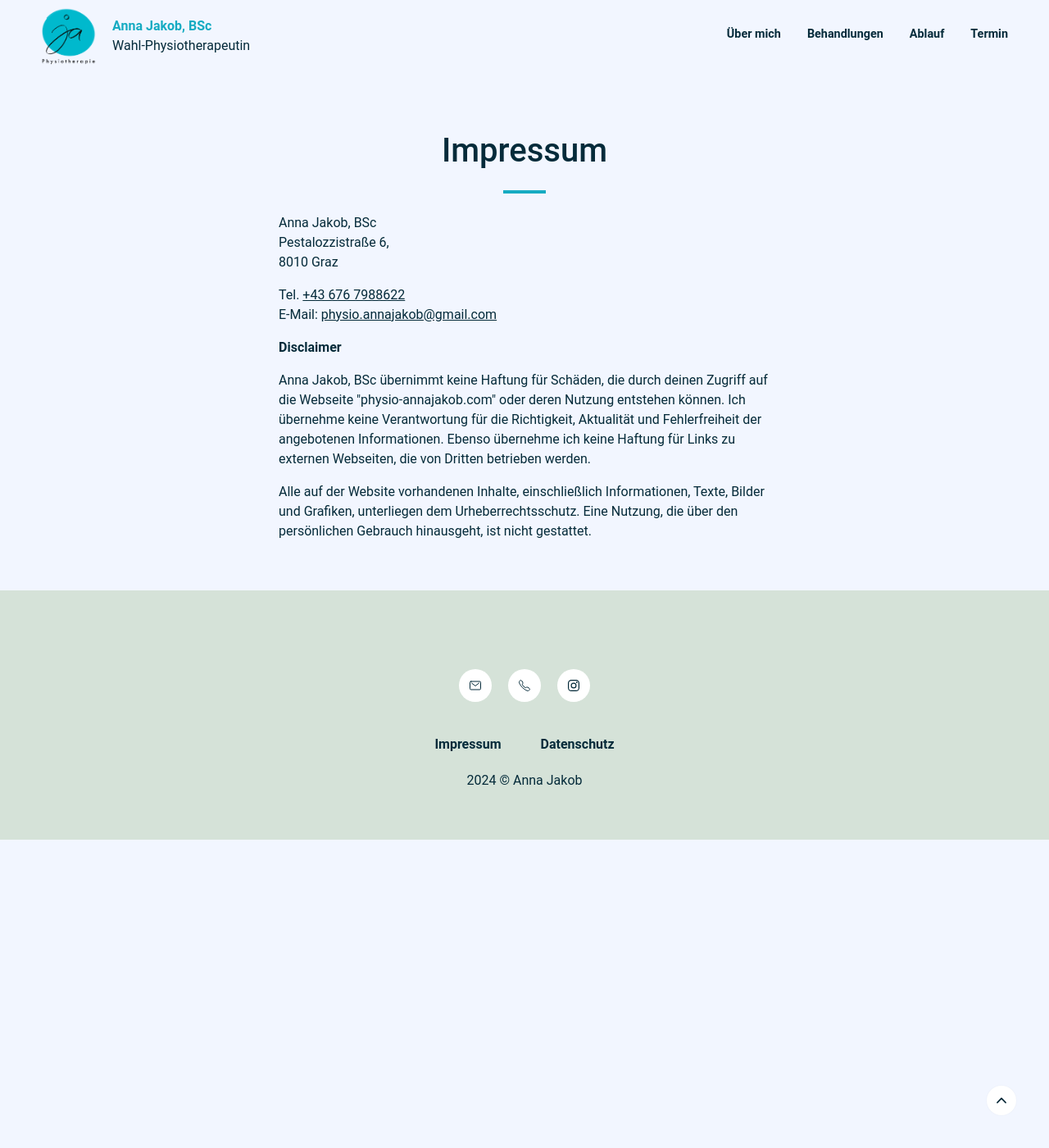
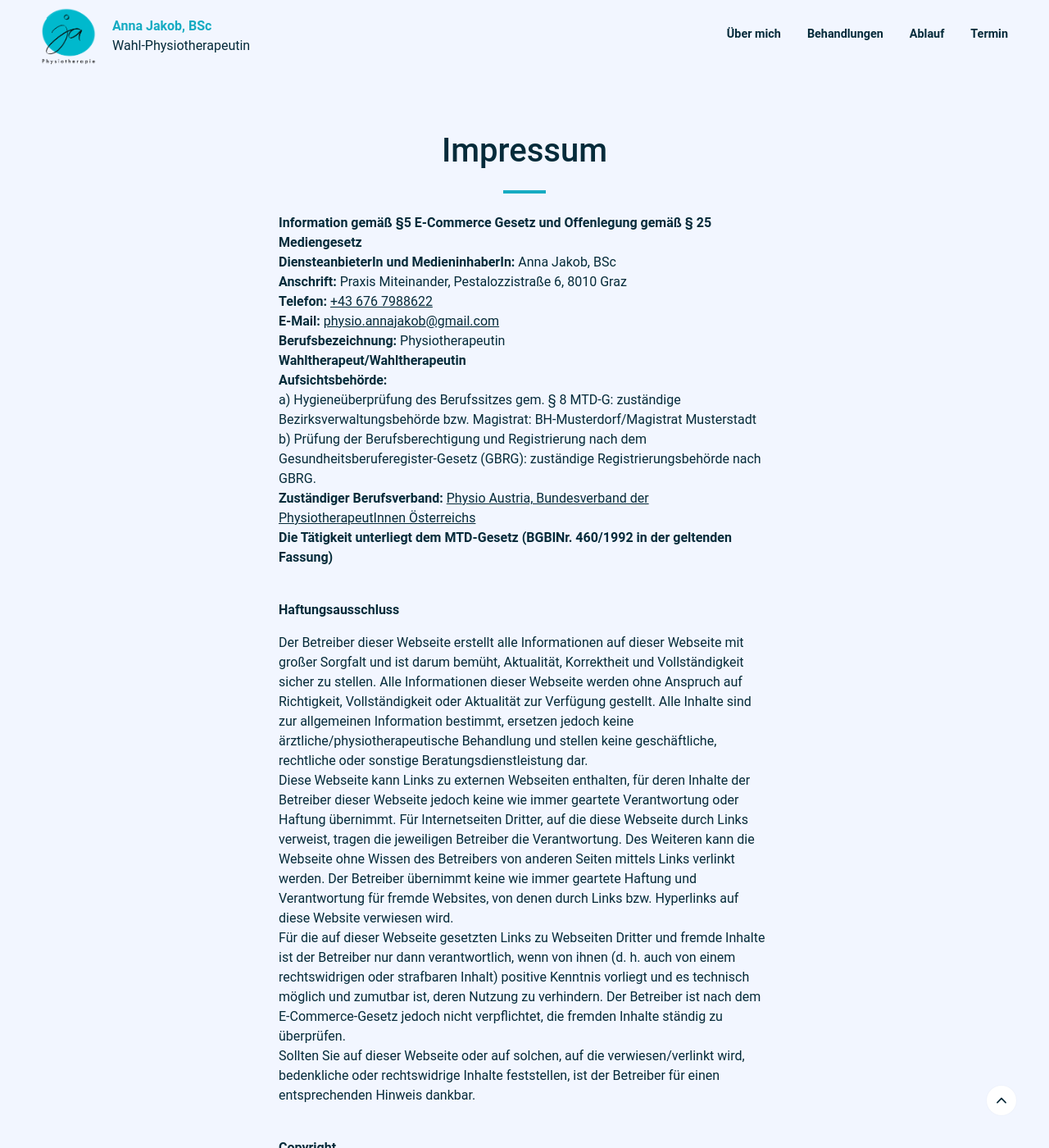
Before and after one commit to paulzwoelfer/annajakob-physio.github.io, a Jekyll site: the page built from imprint.md, in a window 1280 px wide and 1400 px high. Shown: the whole window at 82% size. Built offline with Jekyll 4.4.1, drawn with Linux system fonts in a browser that asks for light colours; some of the changed text lies outside the part shown.

Commit message:
add praxis miteinander

```diff
--- a/_config.yml
+++ b/_config.yml
@@ -20,7 +20,8 @@ instagram_url: https://instagram.com/physio_anna_jakob
 email: physio.annajakob@gmail.com
 phone: +43 676 7988622
 UID:
-adresse: Pestalozzistraße 6
+praxis_name: Praxis Miteinander
+adresse:  Pestalozzistraße 6
 city: 8010 Graz
 
 # build settings
--- a/_sass/physio/_contact.scss
+++ b/_sass/physio/_contact.scss
@@ -24,4 +24,13 @@
         height: 2rem;
         padding: 0 0 1rem 0;
     }
+
+    .logo {
+        max-width: 100%;
+
+        @include desktop {
+            width: 50%;
+            margin: auto;
+        }
+    }
 }
--- a/imprint.md
+++ b/imprint.md
@@ -6,28 +6,50 @@ permalink: impressum
 
 <div class="inner text-page">
     <p>
-        <span>Anna Jakob, BSc</span><br/>
-        <span>{{ site.adresse }}, </span><br/>
-        <span>{{ site.city }}</span>
-    </p>
-    <p>
-        <span>Tel.
-            <span >
+        <span><strong>Information gemäß §5 E-Commerce Gesetz und Offenlegung gemäß § 25 Mediengesetz</strong></span><br/>
+        <span><strong>DiensteanbieterIn und MedieninhaberIn:</strong> Anna Jakob, BSc</span><br/>
+        <span><strong>Anschrift:</strong> {{ site.praxis_name }}, {{ site.adresse }}, {{ site.city }}</span><br/>
+        <span><strong>Telefon: </strong>
                 <a href="tel:{{site.phone}}">{{site.phone}}</a>
-            </span>
         </span><br/>
-        <span>E-Mail:
+        <span><strong>E-Mail: </strong>
             <a href="mailto:{{site.email}}">{{site.email}}</a>
-        </span>
-    </p>
+        </span><br/>
+        <span><strong>Berufsbezeichnung:</strong> Physiotherapeutin</span><br/>
+        <span><strong>Wahltherapeut/Wahltherapeutin</strong></span><br/>
+        <span><strong>Aufsichtsbehörde: </strong><br/>
+            a) Hygieneüberprüfung des Berufssitzes gem. § 8 MTD-G: zuständige Bezirksverwaltungsbehörde bzw. Magistrat: BH-Musterdorf/Magistrat Musterstadt<br/>
+            b) Prüfung der Berufsberechtigung und Registrierung nach dem Gesundheitsberuferegister-Gesetz (GBRG): zuständige Registrierungsbehörde nach GBRG.
+        </span><br/>
+        <span><strong>Zuständiger Berufsverband:</strong> <a href="https://www.physioaustria.at/" target="_blank">Physio Austria, Bundesverband der PhysiotherapeutInnen Österreichs</a></span><br/>
+        <span><strong>Die Tätigkeit unterliegt dem MTD-Gesetz (BGBlNr. 460/1992 in der geltenden Fassung) </strong></span>
+    </p><br/>
 
-   <p><span><strong>Disclaimer</strong></span></p>
+   <p><span><strong>Haftungsausschluss</strong></span></p>
 
    <p>
-        <span>Anna Jakob, BSc übernimmt keine Haftung für Schäden, die durch deinen Zugriff auf die Webseite "physio-annajakob.com" oder deren Nutzung entstehen können. Ich übernehme keine Verantwortung für die Richtigkeit, Aktualität und Fehlerfreiheit der angebotenen Informationen. Ebenso übernehme ich keine Haftung für Links zu externen Webseiten, die von Dritten betrieben werden.</span>
+        <span>
+            Der Betreiber dieser Webseite erstellt alle Informationen auf dieser Webseite mit großer Sorgfalt und ist darum bemüht, Aktualität, Korrektheit und Vollständigkeit sicher zu stellen. Alle Informationen dieser Webseite werden ohne Anspruch auf Richtigkeit, Vollständigkeit oder Aktualität zur Verfügung gestellt. Alle Inhalte sind zur allgemeinen Information bestimmt, ersetzen jedoch keine ärztliche/physiotherapeutische Behandlung und stellen keine geschäftliche, rechtliche oder sonstige Beratungsdienstleistung dar.
+        </span><br/>
+        <span>
+            Diese Webseite kann Links zu externen Webseiten enthalten, für deren Inhalte der Betreiber dieser Webseite jedoch keine wie immer geartete Verantwortung oder Haftung übernimmt. Für Internetseiten Dritter, auf die diese Webseite durch Links verweist, tragen die jeweiligen Betreiber die Verantwortung. Des Weiteren kann die Webseite ohne Wissen des Betreibers von anderen Seiten mittels Links verlinkt werden. Der Betreiber übernimmt keine wie immer geartete Haftung und Verantwortung für fremde Websites, von denen durch Links bzw. Hyperlinks auf diese Website verwiesen wird.
+        </span><br/>
+        <span>
+            Für die auf dieser Webseite gesetzten Links zu Webseiten Dritter und fremde Inhalte ist der Betreiber nur dann verantwortlich, wenn von ihnen (d. h. auch von einem rechtswidrigen oder strafbaren Inhalt) positive Kenntnis vorliegt und es technisch möglich und zumutbar ist, deren Nutzung zu verhindern. Der Betreiber ist nach dem E-Commerce-Gesetz jedoch nicht verpflichtet, die fremden Inhalte ständig zu überprüfen.
+        </span><br/>
+        <span>
+            Sollten Sie auf dieser Webseite oder auf solchen, auf die verwiesen/verlinkt wird, bedenkliche oder rechtswidrige Inhalte feststellen, ist der Betreiber für einen entsprechenden Hinweis dankbar.
+        </span><br/><br/>
    </p>
+
+   <p><span><strong>Copyright</strong></span></p>
    <p>
-        <span>Alle auf der Website vorhandenen Inhalte, einschließlich Informationen, Texte, Bilder und Grafiken, unterliegen dem Urheberrechtsschutz. Eine Nutzung, die über den persönlichen Gebrauch hinausgeht, ist nicht gestattet.</span>
+        <span>
+            Die Inhalte der Website sind urheberrechtlich geschützt und nur für die persönliche Verwendung bestimmt. Jede den Bestimmungen des Urheberrechtsgesetzes widersprechende Verwendung von Inhalten dieser Website ohne ausdrückliche vorherige Zustimmung des Betreibers ist untersagt. Jede weitergehende Nutzung insbesondere die Speicherung in Datenbanken, Vervielfältigung und jede Form von gewerblicher Nutzung sowie die Weitergabe an Dritte - auch in Teilen oder in überarbeiteter Form - ohne Zustimmung des Betreibers ist untersagt.
+        </span><br/>
+        <span>
+            Soweit nicht anders angegeben, liegen die Urheber,- und Nutzungsrechte (Copyright) für Texte, Abbildungen, Grafiken, Bilder, Design und Quellcode dieser Webseite bei Anna Jakob als Betreiber dieser Webseite. Verantwortlich für den Inhalt dieser Webseite ist Anna Jakob
+        </span>
    </p>
 
 
```
Also changed, not shown: _includes/contact.html (+7 -0 lines), index.md (+3 -0 lines), privacy_policy.md (+8 -1 lines), assets/images/PraxisMiteinander.png (added).
